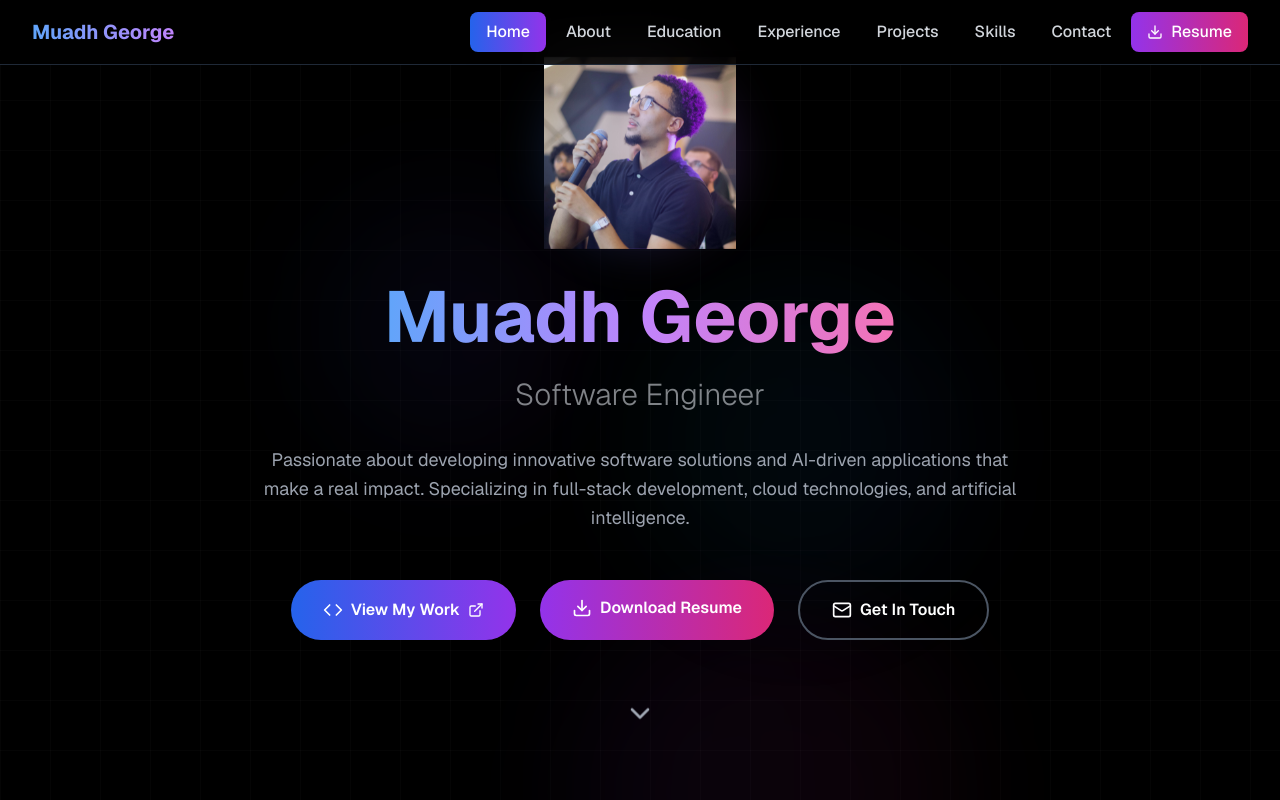
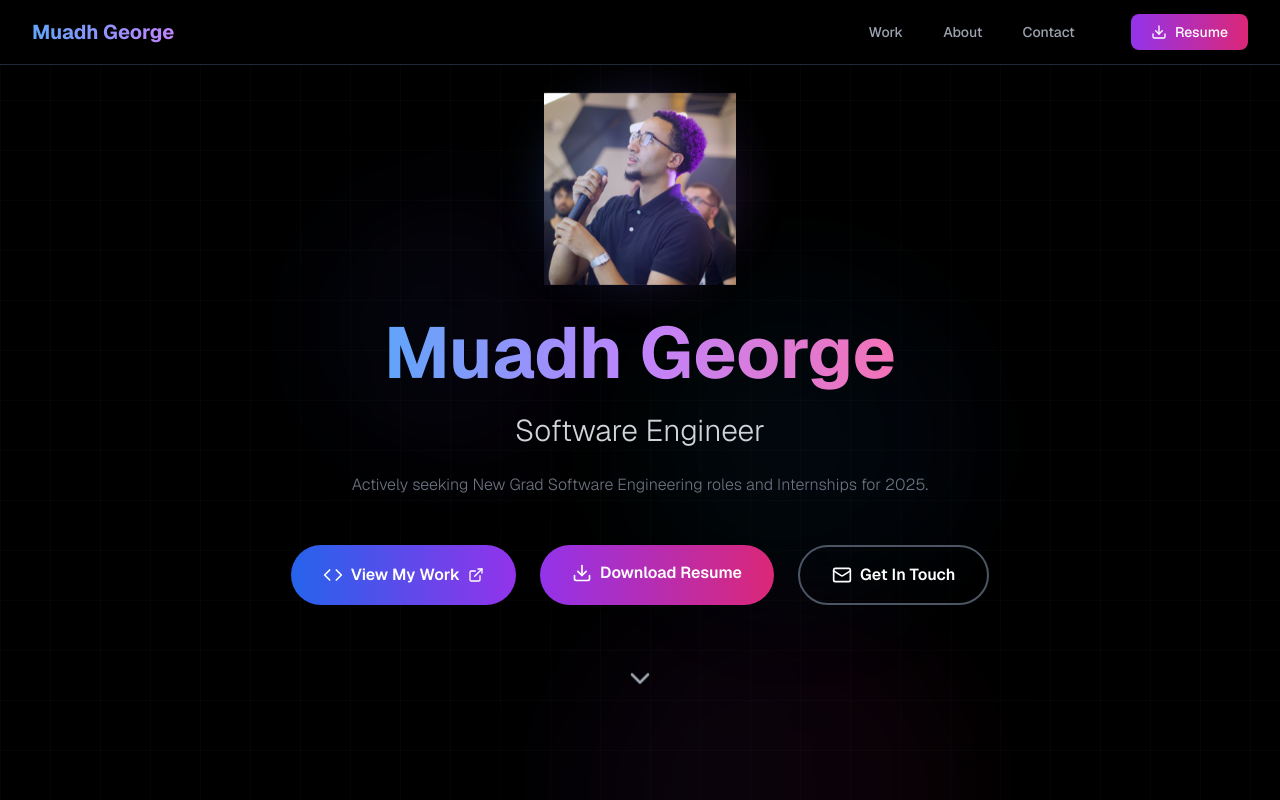
Before and after one commit to MuadhGeorge/Personal-Portfolio-Website, a Next.js app: page / in a window 1280 px wide. Shown: the top 800 px of the page. Built offline with nearby package versions, Linux system fonts and the light colour scheme.

Commit message:
Update page.tsx

```diff
--- a/app/page.tsx
+++ b/app/page.tsx
@@ -86,12 +86,8 @@ export default function Portfolio() {
   }
 
   const navItems = [
-    { id: "hero", label: "Home" },
+    { id: "projects", label: "Work" },
     { id: "about", label: "About" },
-    { id: "education", label: "Education" },
-    { id: "experience", label: "Experience" },
-    { id: "projects", label: "Projects" },
-    { id: "skills", label: "Skills" },
     { id: "contact", label: "Contact" },
   ]
 
@@ -119,25 +115,28 @@ export default function Portfolio() {
             </div>
 
             {/* Desktop Navigation */}
-            <div className="hidden md:flex space-x-1 items-center">
+            <div className="hidden md:flex gap-10 items-center">
               {navItems.map((item) => (
                 <button
                   key={item.id}
                   onClick={() => scrollToSection(item.id)}
-                  className={`px-4 py-2 rounded-lg transition-all duration-300 font-medium ${
+                  className={`text-sm font-medium transition-all duration-300 relative ${
                     activeSection === item.id
-                      ? "bg-gradient-to-r from-blue-600 to-purple-600 text-white shadow-lg"
-                      : "text-gray-300 hover:text-white hover:bg-gray-800"
+                      ? "text-white"
+                      : "text-gray-400 hover:text-white"
                   }`}
                 >
                   {item.label}
+                  {activeSection === item.id && (
+                    <span className="absolute -bottom-1 left-0 w-full h-0.5 bg-gradient-to-r from-blue-400 to-purple-400"></span>
+                  )}
                 </button>
               ))}
               <a
                 href="/resume.pdf"
                 target="_blank"
                 rel="noopener noreferrer"
-                className="ml-2 px-4 py-2 bg-gradient-to-r from-purple-600 to-pink-600 text-white rounded-lg font-medium hover:from-purple-700 hover:to-pink-700 transition-all duration-300 flex items-center gap-2"
+                className="ml-4 px-5 py-2 bg-gradient-to-r from-purple-600 to-pink-600 text-white text-sm rounded-lg font-medium hover:from-purple-700 hover:to-pink-700 transition-all duration-300 flex items-center gap-2"
               >
                 <Download size={16} />
                 Resume
@@ -152,7 +151,7 @@ export default function Portfolio() {
 
           {/* Mobile Navigation Menu */}
           {isMenuOpen && (
-            <div className="md:hidden py-4 border-t border-gray-800">
+            <div className="md:hidden py-4 border-t border-gray-800 space-y-2">
               {navItems.map((item) => (
                 <button
                   key={item.id}
@@ -162,6 +161,15 @@ export default function Portfolio() {
                   {item.label}
                 </button>
               ))}
+              <a
+                href="/resume.pdf"
+                target="_blank"
+                rel="noopener noreferrer"
+                className="block w-full text-left py-3 px-4 text-purple-400 hover:text-purple-300 hover:bg-gray-800 rounded-lg transition-all duration-300"
+              >
+                <Download size={16} className="inline mr-2" />
+                Resume
+              </a>
             </div>
           )}
         </div>
@@ -194,12 +202,11 @@ export default function Portfolio() {
                 Muadh George
               </span>
             </h1>
-            <div className="text-2xl sm:text-3xl text-gray-300 mb-8 font-light">
-              <span className="inline-block animate-pulse">Software Engineer</span>
+            <div className="text-2xl sm:text-3xl text-gray-300 mb-6 font-light">
+              <span className="inline-block">Software Engineer</span>
             </div>
-            <p className="text-lg text-gray-400 max-w-3xl mx-auto mb-12 leading-relaxed">
-              Passionate about developing innovative software solutions and AI-driven applications that make a real
-              impact. Specializing in full-stack development, cloud technologies, and artificial intelligence.
+            <p className="text-base text-gray-500 max-w-2xl mx-auto mb-12 font-light">
+              Actively seeking New Grad Software Engineering roles and Internships for 2025.
             </p>
           </div>
 
```
